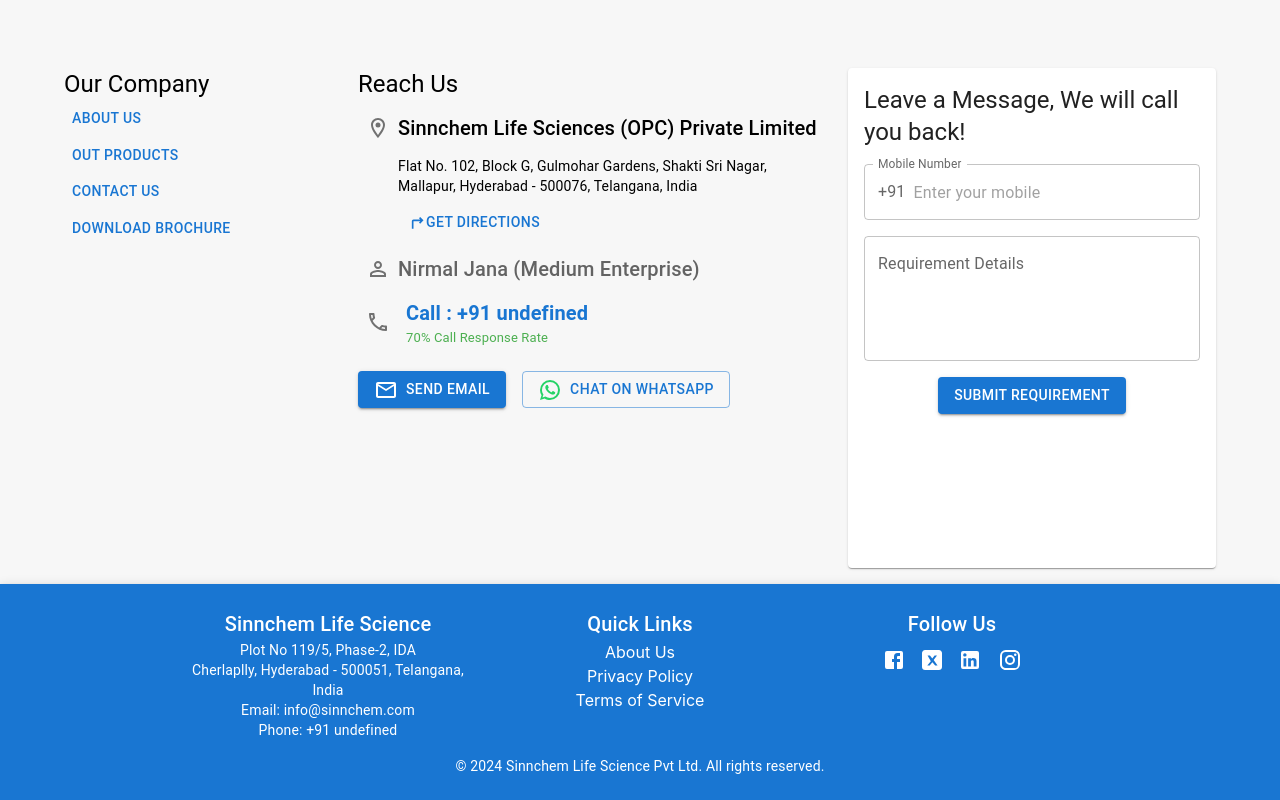
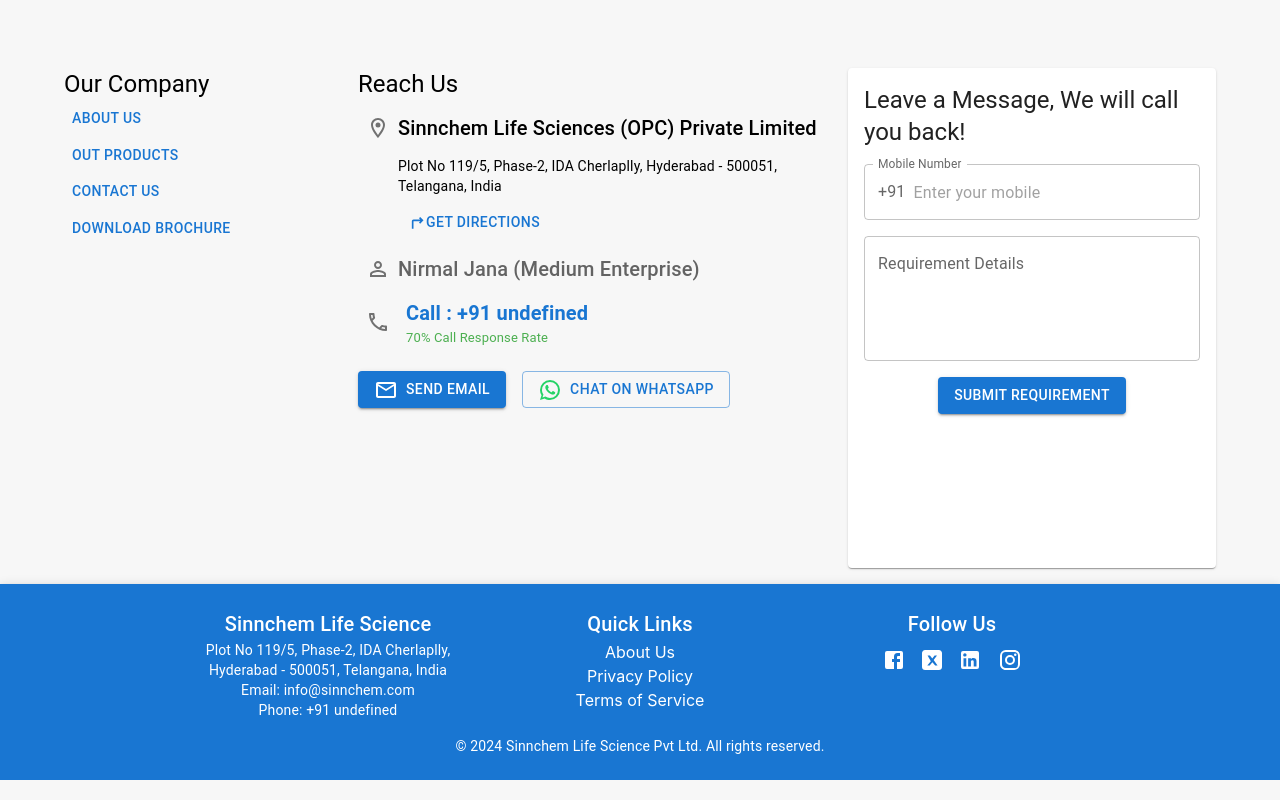
Before and after one commit to KalyanJana/Sinnchem, a React (Vite) app in the folder frontend/: page / in a window 1280 px wide. Shown: the part 999-1799 px from the top of the page. Built offline with nearby package versions, Linux system fonts and the light colour scheme; no server answers.

Commit message:
address updated

```diff
--- a/frontend/src/components/home/contact/ContactForm.tsx
+++ b/frontend/src/components/home/contact/ContactForm.tsx
@@ -114,8 +114,8 @@
 
         <Box sx={{ marginLeft: 5 }}>
           <Typography variant="body2">
-            Flat No. 102, Block G, Gulmohar Gardens, Shakti Sri Nagar, Mallapur,
-            Hyderabad - 500076, Telangana, India
+            Plot No 119/5, Phase-2, IDA Cherlaplly,
+            Hyderabad - 500051, Telangana, India
           </Typography>
           <Button onClick={handleGetDirections} variant="text" color="primary" sx={{ mt: 1 }}>
             <TurnRightOutlinedIcon fontSize="small" /> Get Directions
--- a/frontend/src/components/layout/footer/Footer.tsx
+++ b/frontend/src/components/layout/footer/Footer.tsx
@@ -45,10 +45,10 @@
               <Typography variant="h6">Sinnchem Life Science</Typography>
               {/* <Typography variant="body2">123 Business St., City, Country</Typography> */}
               <Typography variant="body2">
-                Plot No 119/5, Phase-2, IDA
+                Plot No 119/5, Phase-2, IDA Cherlaplly,
               </Typography>
               <Typography variant="body2">
-                Cherlaplly, Hyderabad - 500051, Telangana, India
+                Hyderabad - 500051, Telangana, India
               </Typography>
               <Typography variant="body2">Email: info@sinnchem.com</Typography>
               <Typography variant="body2">{`Phone: +91 ${
```
